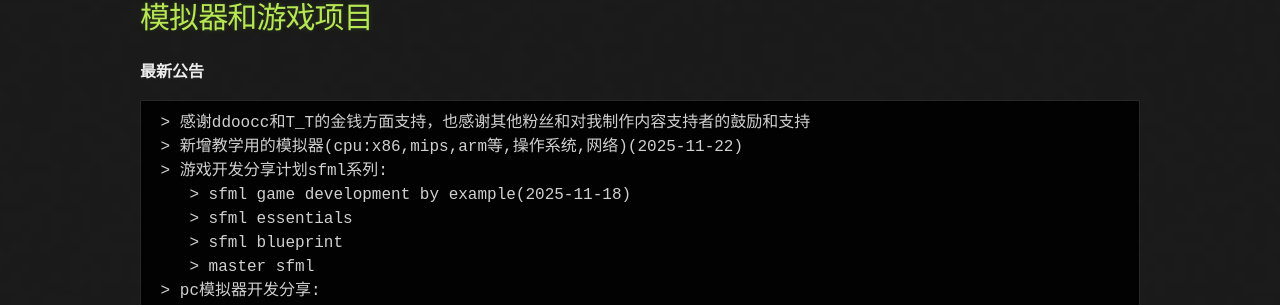
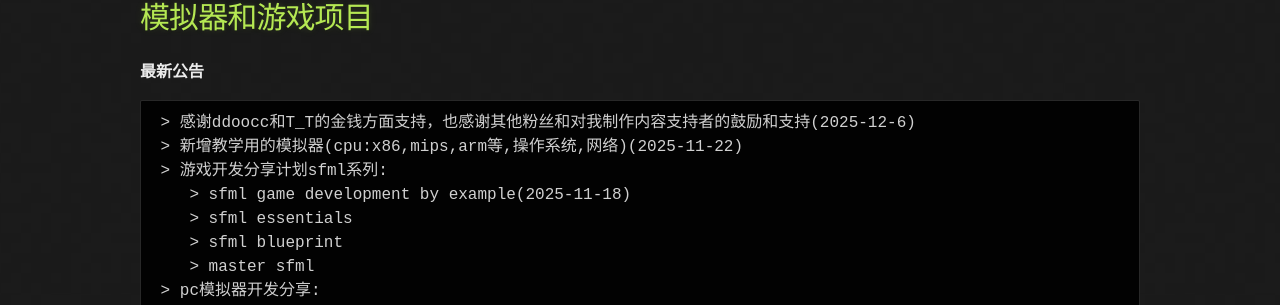
Before and after one commit to jinjiacun123/jinjiacun123.github.io, a Jekyll site: the page built from index.md, in a window 1280 px wide and 900 px high. Shown: the part 238-543 px from the top of the window. Built offline with Jekyll 4.4.1, drawn with Linux system fonts in a browser that asks for light colours; our own code applies the rules of GitHub Pages for plain Markdown files; some of the changed text lies outside the part shown.

Commit message:
更新 index.md
添加赞助日期

````diff
--- a/index.md
+++ b/index.md
@@ -6,7 +6,7 @@
 # 模拟器和游戏项目
 **最新公告**
 ```
- > 感谢ddoocc和T_T的金钱方面支持，也感谢其他粉丝和对我制作内容支持者的鼓励和支持
+ > 感谢ddoocc和T_T的金钱方面支持，也感谢其他粉丝和对我制作内容支持者的鼓励和支持(2025-12-6)
  > 新增教学用的模拟器(cpu:x86,mips,arm等,操作系统,网络)(2025-11-22)
  > 游戏开发分享计划sfml系列:
     > sfml game development by example(2025-11-18)
@@ -165,8 +165,8 @@
 
 <img src="pay.jpg" width=300 height=200 />
 - 现金支持者清单
-  - ddoocc
-  - T_T
+  - ddoocc(2025-12-5)
+  - T_T(2025-12-2)
 
 ## 7. **待办建议**
 - [建议](docs/advance.html)
````
